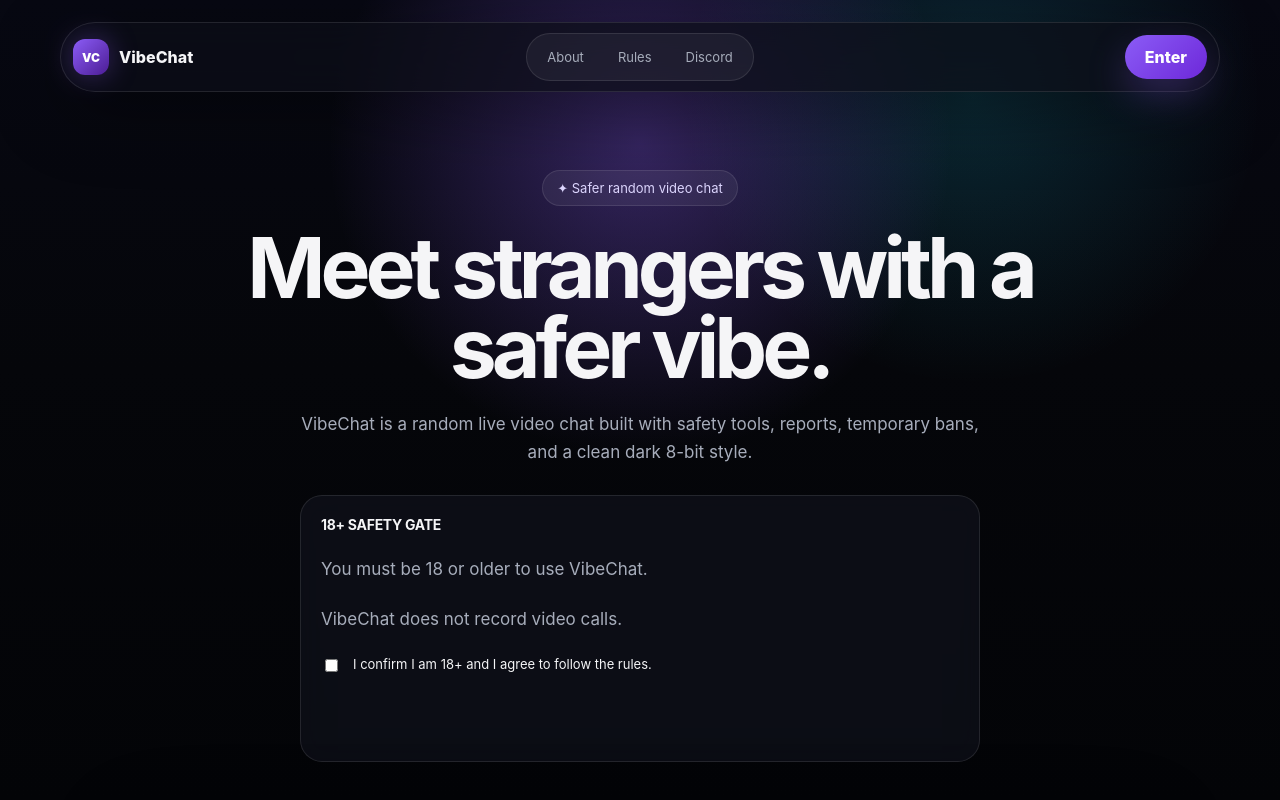
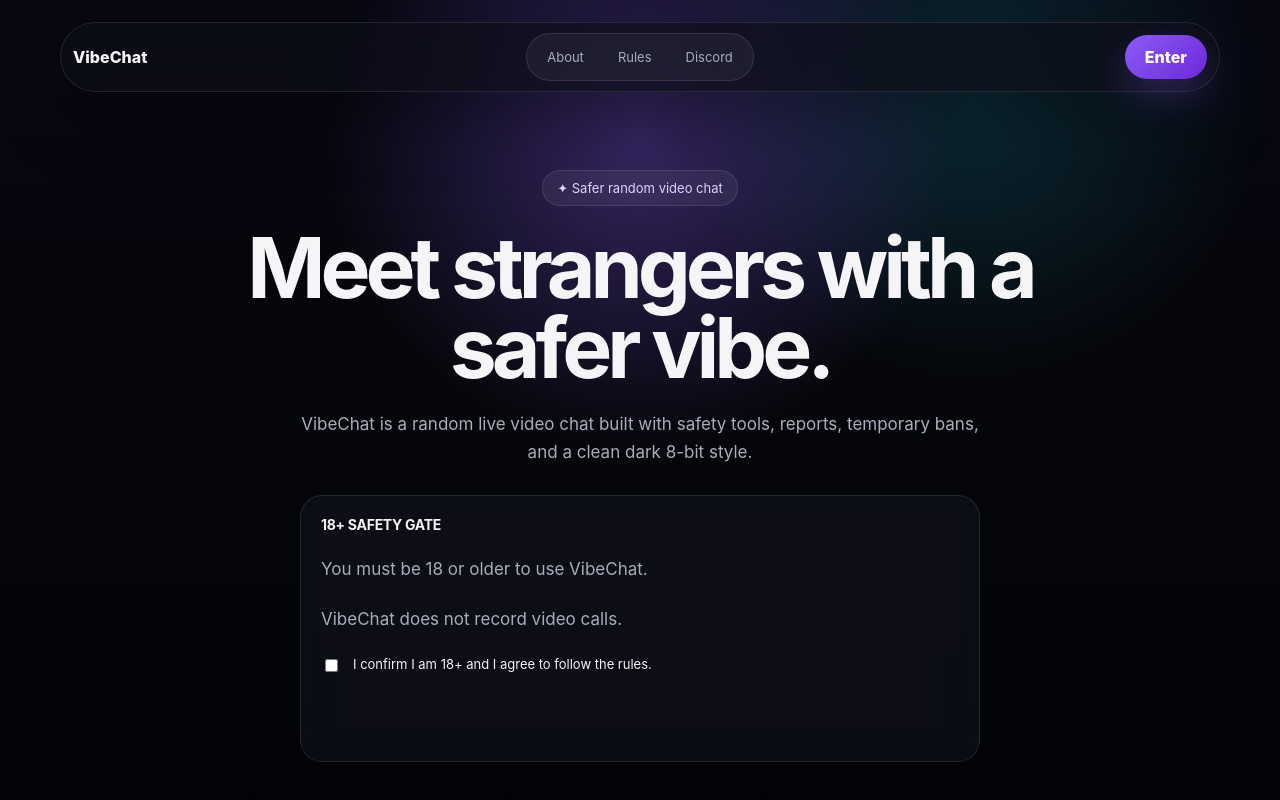
Before and after one commit to lakersjd/VibeCam, a website: page public/index.html in a window 1280 px wide. Drawn offline with nearby package versions, Linux system fonts and the light colour scheme; no server answers.

Commit message:
remove vc logo boxes

```diff
--- a/public/index.html
+++ b/public/index.html
@@ -12,7 +12,6 @@
     <div class="landing-shell">
       <nav class="landing-nav">
         <div class="landing-brand">
-          <div class="landing-mini-logo">VC</div>
           <span>VibeChat</span>
         </div>
 
@@ -136,7 +135,6 @@
           </button>
 
           <div class="brand-box">
-            <div class="logo">VC</div>
             <div>
               <h1>VibeChat</h1>
             </div>
--- a/public/style.css
+++ b/public/style.css
@@ -831,3 +831,13 @@ select:focus {
     grid-template-columns: 1fr;
   }
 }
+
+/* Logo boxes removed */
+.landing-brand,
+.brand-box {
+  gap: 0;
+}
+
+.left-top {
+  gap: 12px;
+}
```
